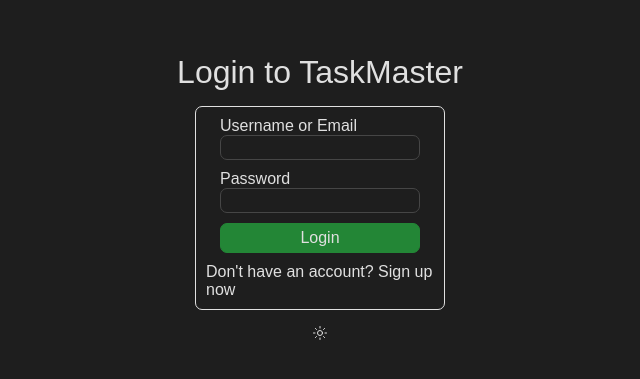
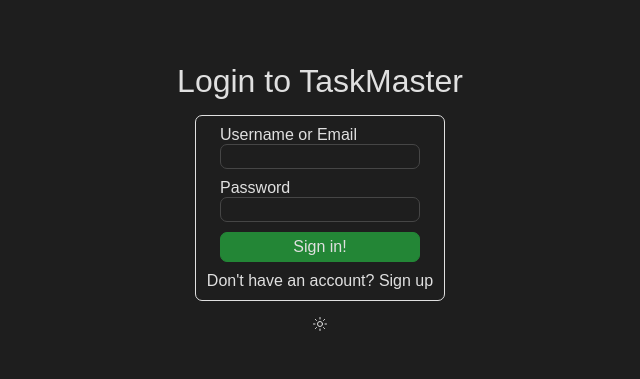
Before and after one commit to praes666/TaskMaster, a React (Vite) app in the folder front/: page /login in a window 1280 px wide. Shown: the part 201-580 px from the top of the page, without its empty margins (320-960 px from the left). Built offline with nearby package versions, Linux system fonts and the light colour scheme.

Commit message:
login and reg pages button and links rewrited

```diff
--- a/front/src/components/pages/auth.tsx
+++ b/front/src/components/pages/auth.tsx
@@ -54,9 +54,9 @@
                     <input type='password' name='password' onChange={handleLoginChange} />
                 </div>
                 <div className='regButton' onClick={handleLogin}>
-                    <p>Login</p>
+                    <p>Sign in!</p>
                 </div>
-                <Link to='/reg'>Don't have an account? Sign up now</Link>
+                <Link to='/reg'>Don't have an account? Sign up</Link>
             </div>
             <ThemeButton />
         </div>
--- a/front/src/components/pages/reg_page.tsx
+++ b/front/src/components/pages/reg_page.tsx
@@ -78,9 +78,9 @@
                     <input type='password' value={password2} onChange={handlePassword2Change} />
                 </div>
                 <div className='regButton' onClick={handleRegister}>
-                    <p>Sign in</p>
+                    <p>Sign up!</p>
                 </div>
-                <Link to='/login'>Have an account? Log in now</Link>
+                <Link to='/login'>Have an account? Sign in</Link>
             </div>
             <ThemeButton />
         </div>
```
